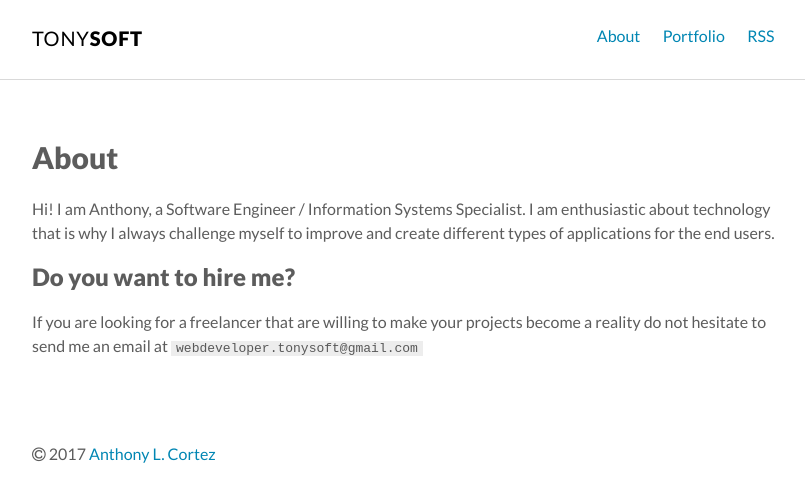
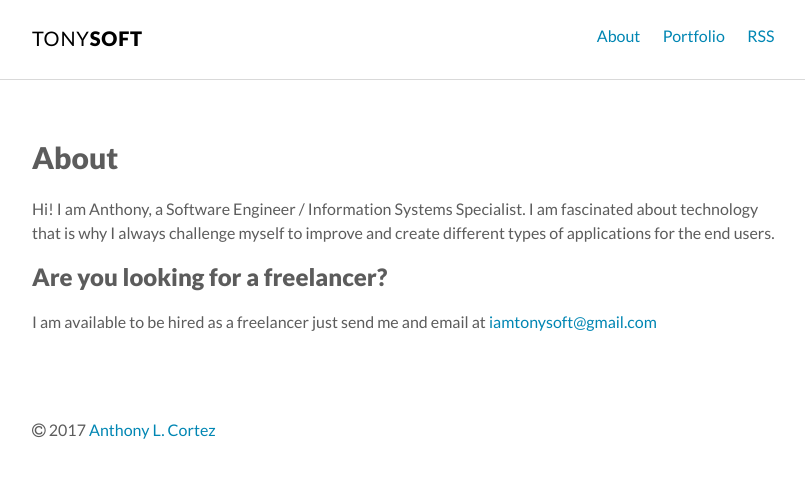
Before and after one commit to devtonysoft/blog, a Jekyll site: the page built from about.md, in a window 1280 px wide. Shown: the top 502 px of the page, without its empty margins (232-1037 px from the left). Built offline with Jekyll 4.4.1, drawn with Linux system fonts in a browser that asks for light colours.

Commit message:
Changed nav and about page

```diff
--- a/_includes/nav.html
+++ b/_includes/nav.html
@@ -4,7 +4,7 @@
     <h1 class="logo"><a href="{{ '/' | prepend: site.baseurl }}">{{ site.title }}<span>{{ site.title2 }}</span></a></h1>
     <ul class="navbar">
       <li><a href="{{ '/about' | prepend: site.baseurl }}">About</a></li>
-      <li><a href="{{ site.author.url }}">Portfolio</a></li>
+      <li><a href="{{ site.author.url }}" target="_blank" >Portfolio</a></li>
       <li><a href="{{ "/feed.xml" | prepend: site.baseurl }}" target="_blank">RSS</a></li>
     </ul>
   </div>
--- a/about.md
+++ b/about.md
@@ -4,9 +4,8 @@ title: About
 permalink: about
 ---
 
-Hi! I am Anthony, a Software Engineer / Information Systems Specialist. I am enthusiastic about technology that is why I always challenge myself to improve and create different types of applications for the end users.
+Hi! I am Anthony, a Software Engineer / Information Systems Specialist. I am fascinated about technology that is why I always challenge myself to improve and create different types of applications for the end users.
 
-### Do you want to hire me?
+### Are you looking for a freelancer?
 
-If you are looking for a freelancer that are willing to make your projects become
-a reality do not hesitate to send me an email at `webdeveloper.tonysoft@gmail.com`
+I am available to be hired as a freelancer just send me and email at <a href="mailto:iamtonysoft@gmail.com">iamtonysoft@gmail.com</a>
```
